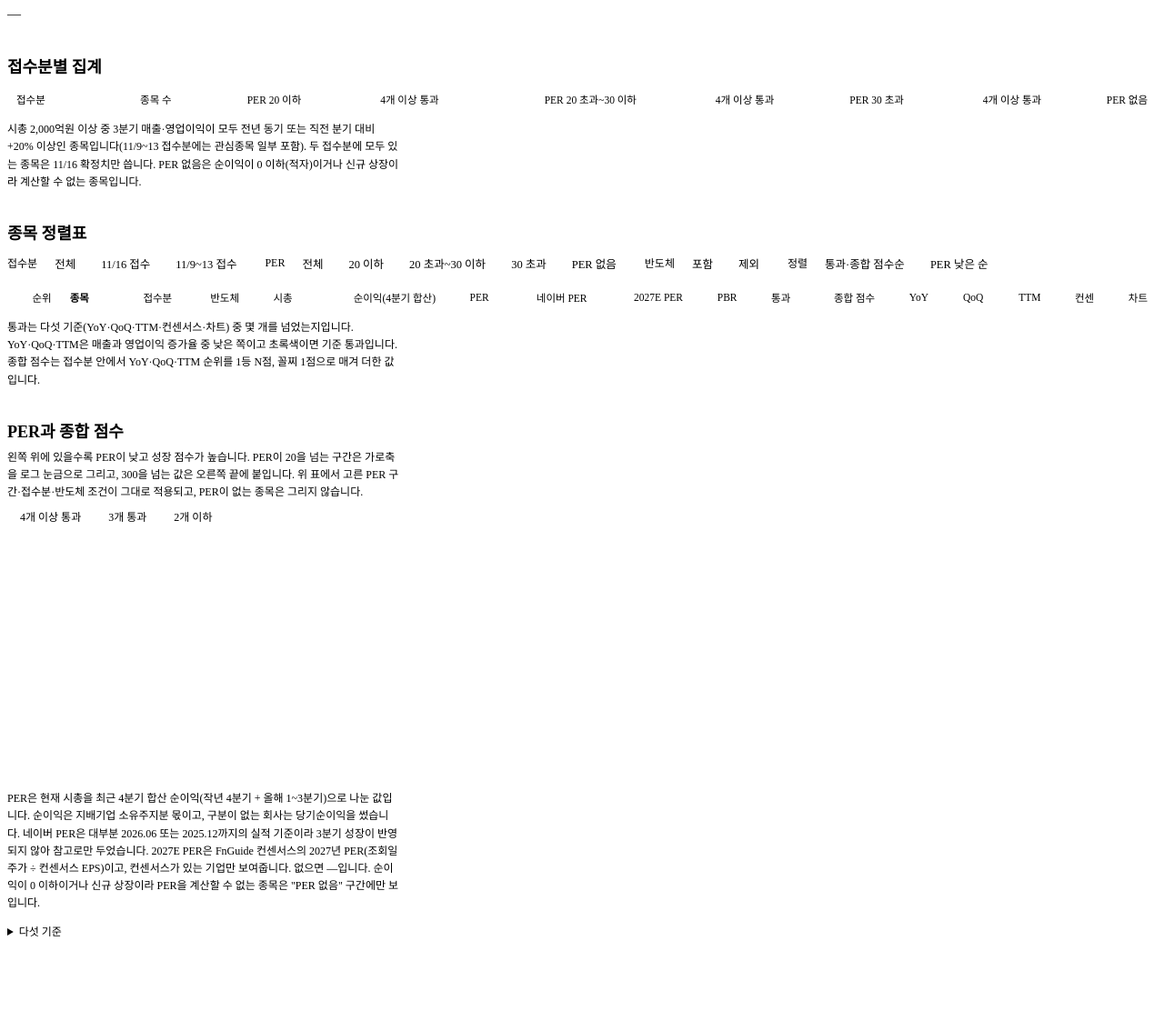
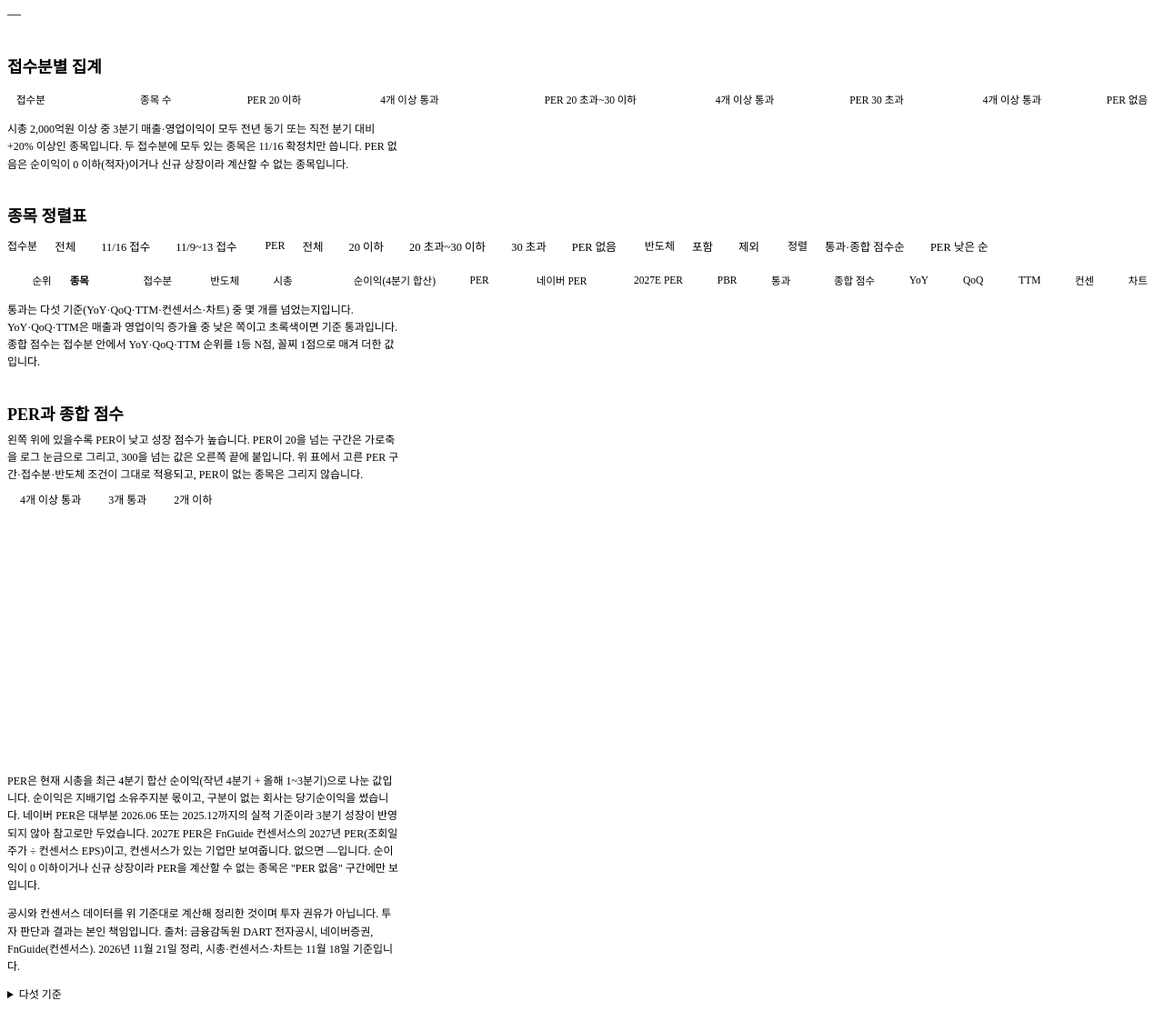
Before and after one commit to wkdtlgurdk-boop/tradesignal-prognosis, a plain HTML site: page 실적발표/tools/per_page.html in a window 1280 px wide. Shown: the part 70-1182 px from the top of the page at 91% size. Before the commit the page ends 1113 px from the top, so only its background shows below. Drawn offline with Linux system fonts and the light colour scheme.

Commit message:
외부 공유용 정리: 스크리닝 대상과 데이터 일치, 안내 문구 추가, CLAUDE.md에 공유 전 점검 항목 기록
Co-Authored-By: Claude Sonnet 5.5 <noreply@anthropic.com>
Claude-Session: https://claude.ai/code/session_01CrehMUBXzDn5AzZPbfZQK4

```diff
--- a/실적발표/tools/per_page.html
+++ b/실적발표/tools/per_page.html
@@ -70,7 +70,7 @@
         <tbody data-draw="sumRows"></tbody>
       </table>
     </div>
-    <p class="pe-note">시총 2,000억원 이상 중 3분기 매출·영업이익이 모두 전년 동기 또는 직전 분기 대비 +20% 이상인 종목입니다(11/9~13 접수분에는 관심종목 일부 포함). 두 접수분에 모두 있는 종목은 11/16 확정치만 씁니다. PER 없음은 순이익이 0 이하(적자)이거나 신규 상장이라 계산할 수 없는 종목입니다.</p>
+    <p class="pe-note">시총 2,000억원 이상 중 3분기 매출·영업이익이 모두 전년 동기 또는 직전 분기 대비 +20% 이상인 종목입니다. 두 접수분에 모두 있는 종목은 11/16 확정치만 씁니다. PER 없음은 순이익이 0 이하(적자)이거나 신규 상장이라 계산할 수 없는 종목입니다.</p>
   </section>
 
   <section class="pe-sec" id="ranking">
@@ -120,6 +120,7 @@
 
   <section class="pe-foot" id="caveats">
     <p>PER은 현재 시총을 최근 4분기 합산 순이익(작년 4분기 + 올해 1~3분기)으로 나눈 값입니다. 순이익은 지배기업 소유주지분 몫이고, 구분이 없는 회사는 당기순이익을 썼습니다. 네이버 PER은 대부분 2026.06 또는 2025.12까지의 실적 기준이라 3분기 성장이 반영되지 않아 참고로만 두었습니다. 2027E PER은 FnGuide 컨센서스의 2027년 PER(조회일 주가 ÷ 컨센서스 EPS)이고, 컨센서스가 있는 기업만 보여줍니다. 없으면 —입니다. 순이익이 0 이하이거나 신규 상장이라 PER을 계산할 수 없는 종목은 "PER 없음" 구간에만 보입니다.</p>
+    <p>공시와 컨센서스 데이터를 위 기준대로 계산해 정리한 것이며 투자 권유가 아닙니다. 투자 판단과 결과는 본인 책임입니다. 출처: 금융감독원 DART 전자공시, 네이버증권, FnGuide(컨센서스). 2026년 11월 21일 정리, 시총·컨센서스·차트는 11월 18일 기준입니다.</p>
     <details>
       <summary>다섯 기준</summary>
       <ul>
```
Also changed, not shown: 1 other file.
